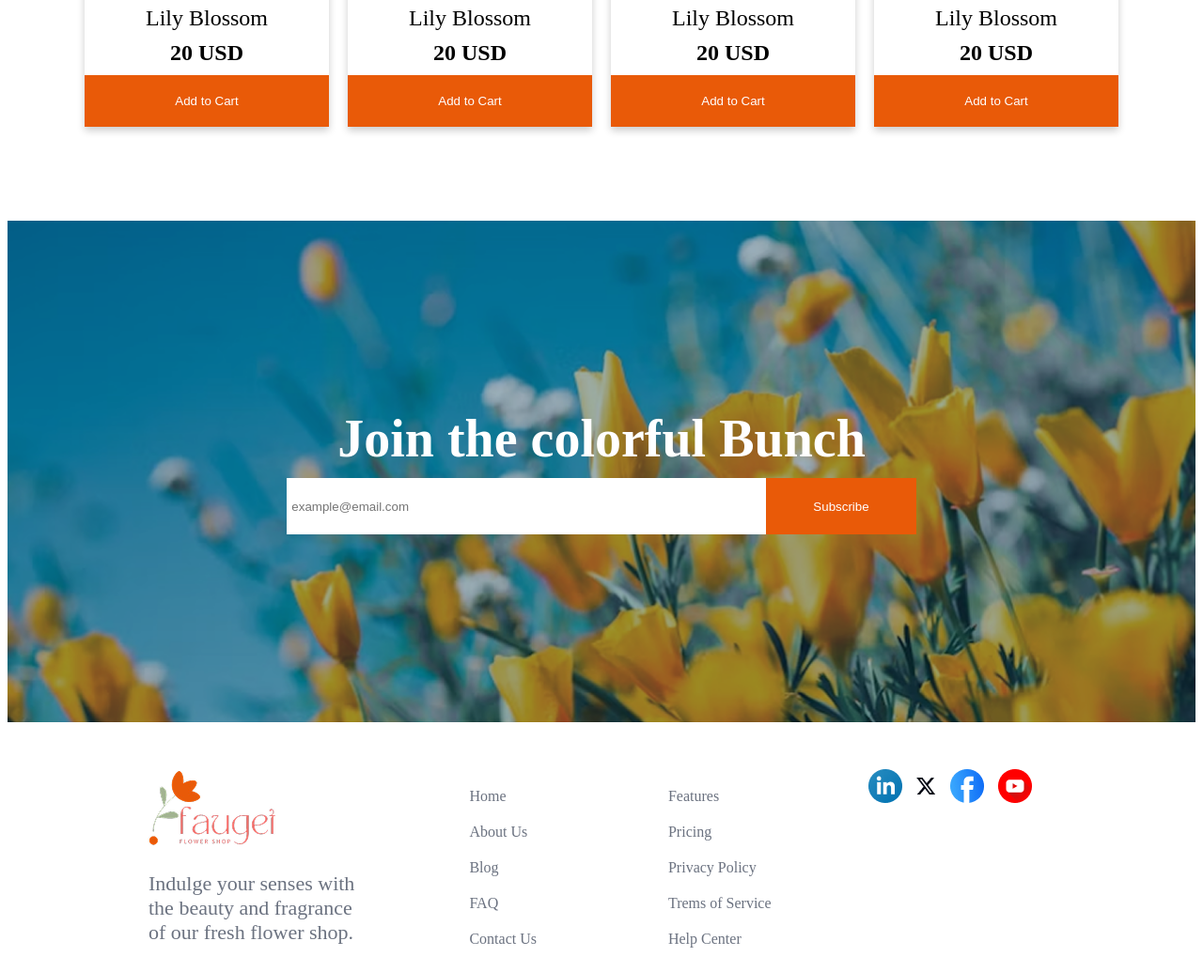
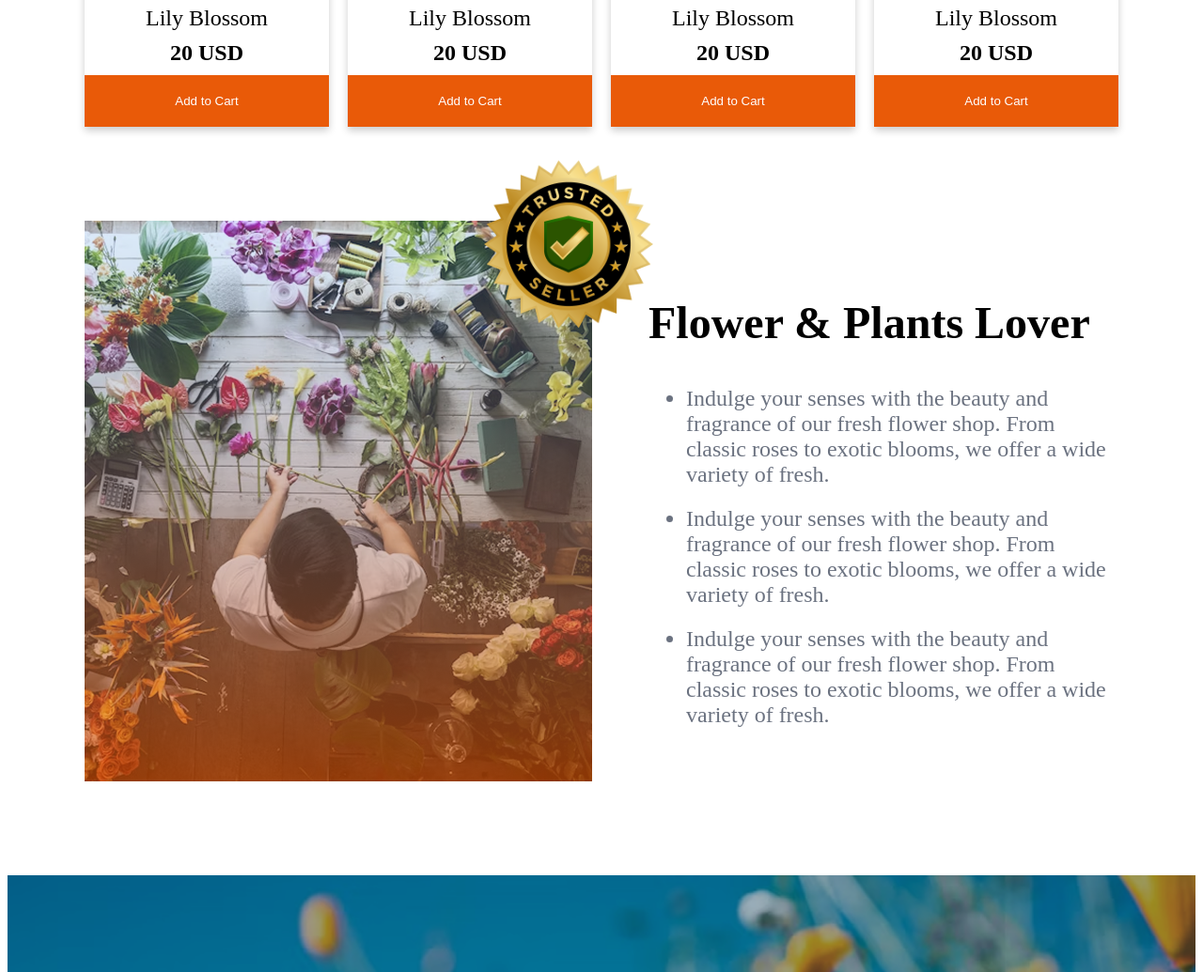
Before and after one commit to masrafi143/Responsive-Flowers-PH-B12-Assignment-02, a plain HTML site: page index.html in a window 1280 px wide. Shown: the part 1620-2655 px from the top of the page at 94% size. Drawn offline with nearby package versions, Linux system fonts and the light colour scheme.

Commit message:
add plants-lover section

```diff
--- a/index.html
+++ b/index.html
@@ -94,6 +94,21 @@
                 </div>
             </div>
          </section>
+         <!-- plants lover section -->
+          <section class="plants-lover">
+            <div class="plants-lover-img">
+                <img src="./assets/flower-store.png" alt="">
+                <img class="trusted-badge" src="./assets/trusted-badge.png" alt="">
+            </div>
+            <div class="plants-lover-content">
+                <h1>Flower & Plants Lover</h1>
+                <ul>
+                    <li class="text-gray">Indulge your senses with the beauty and fragrance of our fresh flower shop. From classic roses to exotic blooms, we offer a wide variety of fresh.</li>
+                    <li class="text-gray">Indulge your senses with the beauty and fragrance of our fresh flower shop. From classic roses to exotic blooms, we offer a wide variety of fresh.</li>
+                    <li class="text-gray">Indulge your senses with the beauty and fragrance of our fresh flower shop. From classic roses to exotic blooms, we offer a wide variety of fresh.</li>
+                </ul>
+            </div>
+          </section>
         <!-- join section -->
         <section class="join-section">
             <h1>Join the colorful Bunch</h1>
--- a/style.css
+++ b/style.css
@@ -93,6 +93,37 @@ nav a{
     font-size: 1.5rem;
 }
 
+/* plants lover section */
+.plants-lover{
+    display: flex;
+    max-width: 1100px;
+    margin: 0 auto;
+    margin-bottom: 100px;
+    align-items: center;
+}
+.plants-lover-img{
+    display: flex;
+}
+.plants-lover-img img{
+    width: 100%;
+}
+.trusted-badge{
+    height: 250px;
+    width: 250px;
+    margin-top: -100px;
+    margin-left: -150px;
+}
+.plants-lover-content{
+    max-width: 500px;
+}
+.plants-lover-content h1{
+    font-weight: bold;
+    font-size: 3rem;
+}
+.plants-lover-content li{
+    font-size: 1.5rem;
+    margin-top: 20px;
+}
 /* join section */
 .join-section{
     background-image: url(./assets/news-letter-bg.png);
```
